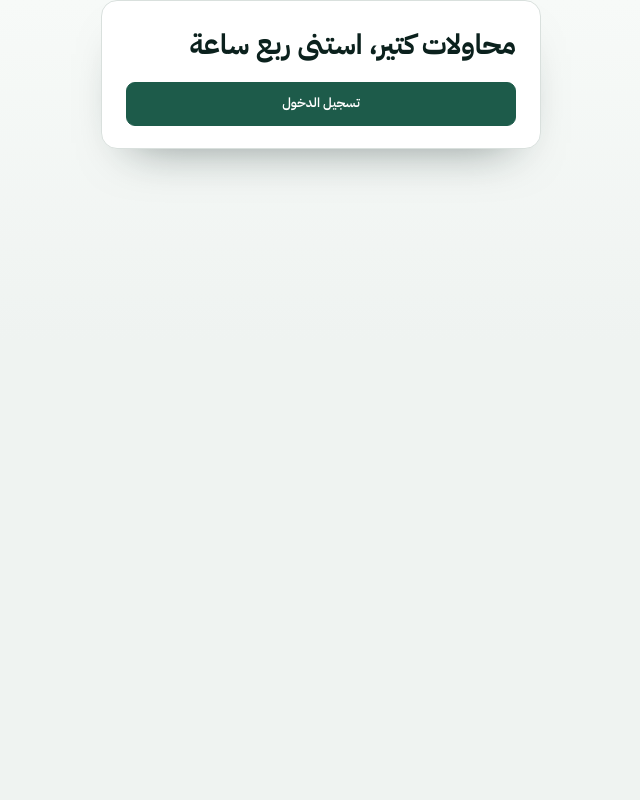
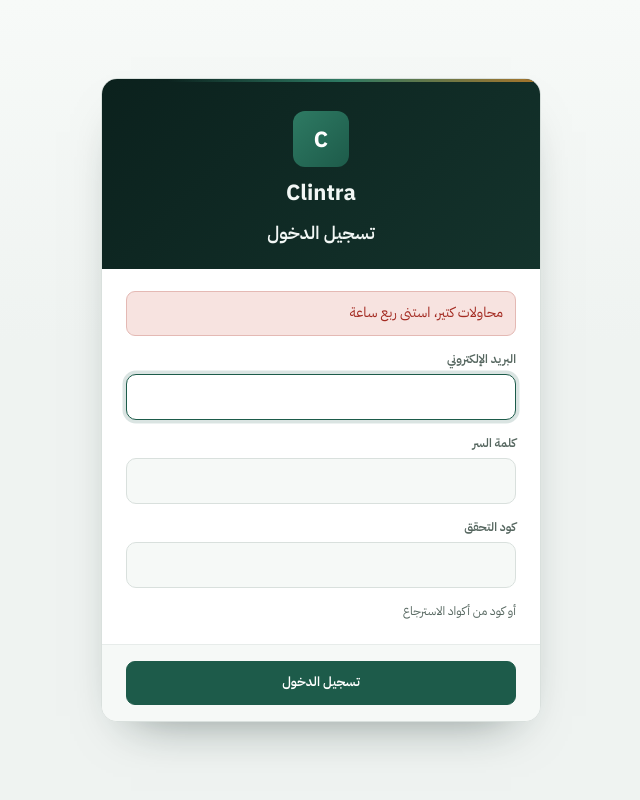
Before and after one commit to mahmoudshehata74/clintra, a Laravel app: template admin/resources/views/errors/429.blade.php in a window 1280 px wide. Shown: the whole page, without its empty margins (319-959 px from the left). Run offline with Laravel 12, Linux system fonts and the light colour scheme; the template is opened without the code that fills it, so the values that code supplies are empty; some libraries are stand-ins or nearby versions.

Commit message:
fix: render HTTP throttling inside the .install-scr sign-in card

```diff
--- a/admin/public/panel.css
+++ b/admin/public/panel.css
@@ -104,6 +104,12 @@ h1,h2,p {
 }
 .fi-simple-header {
   display:none
+}
+.sign-in-page {
+  display:flex;
+  align-items:center;
+  min-height:100vh;
+  padding:32px 16px
 }
 .fi-main {
   padding:24px 16px!important;
--- /dev/null
+++ b/admin/resources/views/components/sign-in-card.blade.php
@@ -0,0 +1,15 @@
+@props(['error' => null])
+<div class="install-scr" data-screen="sign-in">
+    <div class="install-hero"><span class="logo" aria-hidden="true">C</span><p class="brand-name" dir="ltr">Clintra</p><h1>تسجيل الدخول</h1></div>
+    <form action="{{ route('panel.sign-in') }}" method="post">
+        @csrf
+        <div class="install-body">
+            @if ($error)<div role="alert" class="refusal">{{ $error }}</div>@else<x-session-error />@endif
+            <label class="field" for="email">البريد الإلكتروني<input class="in" id="email" name="email" type="email" dir="ltr" autocomplete="username" maxlength="254" required autofocus></label>
+            <label class="field" for="password">كلمة السر<input class="in" id="password" name="password" type="password" autocomplete="current-password" required></label>
+            <label class="field" for="otp">كود التحقق<input class="in" id="otp" name="otp" dir="ltr" autocomplete="one-time-code" maxlength="128" required></label>
+            <p class="hint">أو كود من أكواد الاسترجاع</p>
+        </div>
+        <div class="install-foot"><button class="run" type="submit">تسجيل الدخول</button></div>
+    </form>
+</div>
--- a/admin/resources/views/errors/429.blade.php
+++ b/admin/resources/views/errors/429.blade.php
@@ -1 +1 @@
-<!doctype html><html lang="ar" dir="rtl"><head><meta charset="utf-8"><meta name="viewport" content="width=device-width,initial-scale=1"><title>محاولات كتير</title><link rel="stylesheet" href="/fonts.css"><link rel="stylesheet" href="/panel.css"></head><body><main class="install-scr"><div class="install-body"><h1>محاولات كتير، استنى ربع ساعة</h1><a class="run" href="{{ route('filament.admin.auth.login') }}">تسجيل الدخول</a></div></main></body></html>
+<!doctype html><html lang="ar" dir="rtl"><head><meta charset="utf-8"><meta name="viewport" content="width=device-width,initial-scale=1"><title>تسجيل الدخول</title><link rel="stylesheet" href="/fonts.css"><link rel="stylesheet" href="/panel.css"></head><body><main class="sign-in-page"><x-sign-in-card error="محاولات كتير، استنى ربع ساعة" /></main></body></html>
```
Also changed, not shown: admin/e2e/panel.spec.ts (+5 -1 lines), admin/resources/views/auth/sign-in.blade.php (+1 -14 lines), admin/tests/Feature/PanelTest.php (+9 -1 lines).
